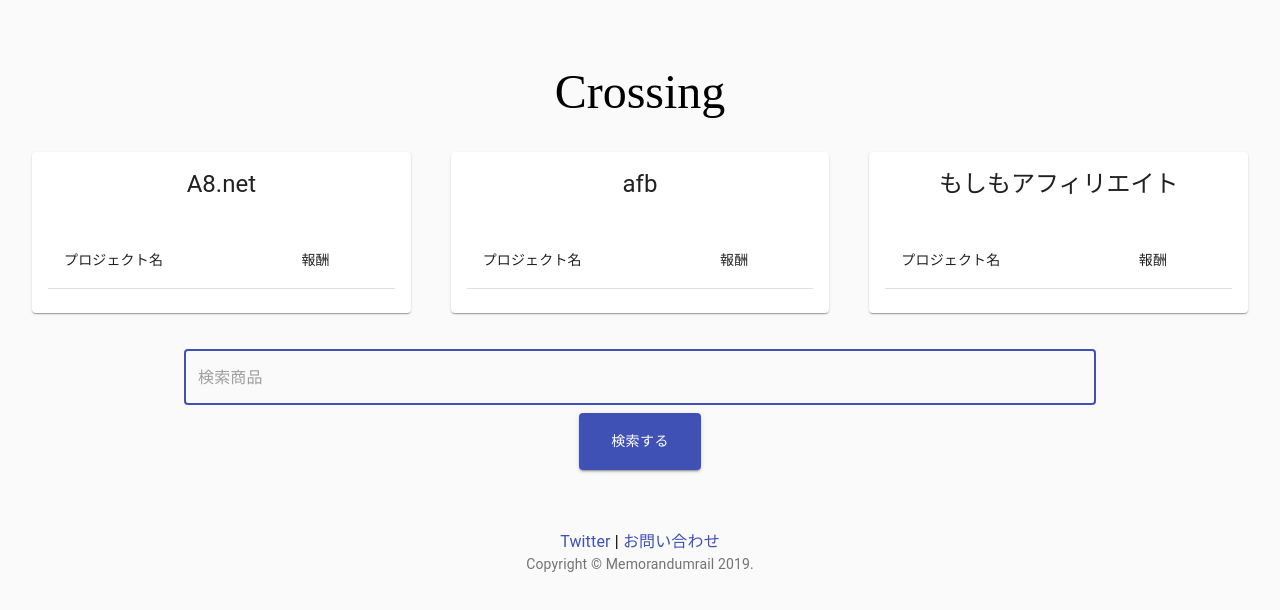
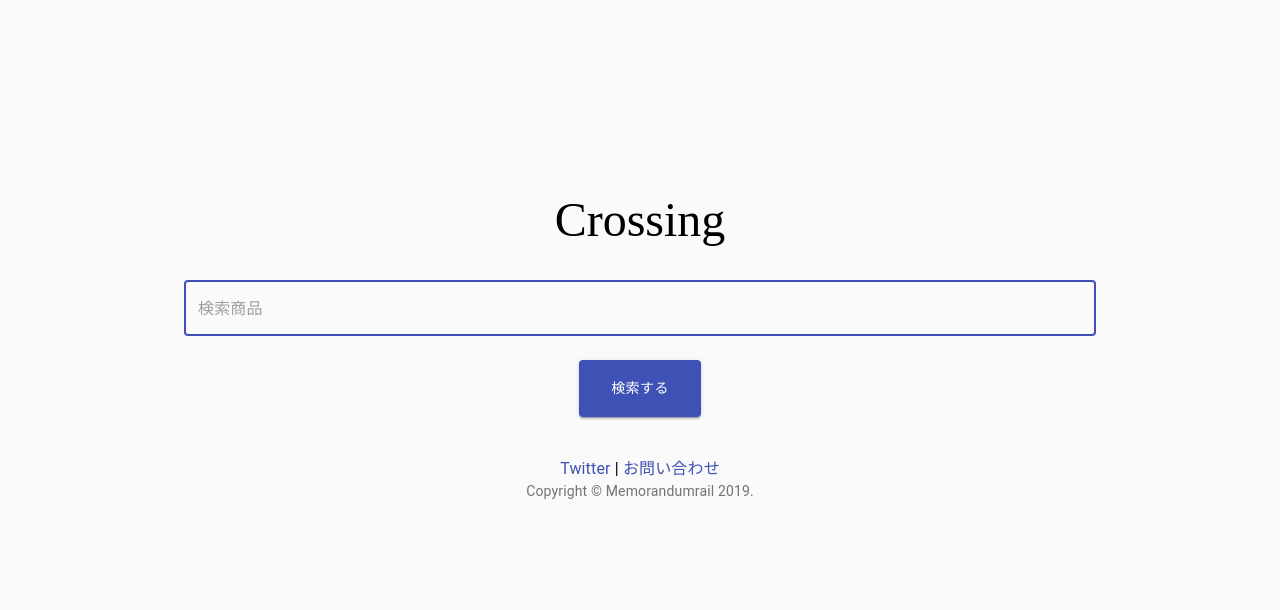
Before and after one commit to kawasaki-t0325/crossing, a React (Create React App) app: page / in a window 1280 px wide. Shown: the top 610 px of the page. Built offline with nearby package versions, Linux system fonts and the light colour scheme.

Commit message:
レイアウトの微修正

```diff
--- a/src/App.js
+++ b/src/App.js
@@ -29,19 +29,23 @@
     alignItems: 'center',
   },
   title_wrapper: {
-    marginTop: theme.spacing(8),
+    marginTop: theme.spacing(24),
   },
   title: {
     fontFamily: 'Georgia-BoldItalic',
   },
   main: {
-    marginTop: theme.spacing(4),
+    marginTop: theme.spacing(2),
   },
   button: {
+    margin: theme.spacing(2),
     padding: theme.spacing(2, 4),
   },
   textWarning: {
     color: '#d50000'
+  },
+  footer: {
+    marginTop: theme.spacing(8),
   },
 }));
 
@@ -110,6 +114,10 @@
     return results.filter(result => result['code'] === RESPONSE_STATUS.SUCCESS).length === 0;
   };
 
+  const isResultEmpty = () => {
+    return Object.values(result).filter(projectResult => Object.keys(projectResult).length !== 0).length === 0;
+  };
+
   return (
     <React.Fragment>
       {loadging && <Loading />}
@@ -117,15 +125,7 @@
         <Typography className={classes.title} align="center" variant="h3">Crossing</Typography>
       </Container>
       <Container className={classes.main} component="main">
-        <Grid container spacing={5} justify="center">
-          {asps.map(asp => (
-            <Grid item xs={12} sm={6} md={4}>
-              <AspInput
-                key={asp.title}
-                asp={asp}
-              />
-            </Grid>
-          ))}
+        <Grid container justify="center">
           <Container className={classes.container} maxWidth="md">
             <TextField
               variant="outlined"
@@ -140,12 +140,22 @@
             <Button className={classes.button} disabled={loadging} variant="contained" color="primary" onClick={search}>
               検索する
             </Button>
+            <Grid item xs={12}>
+              {message && <Typography align="center" className={classes.textWarning}>{message}</Typography>}
+            </Grid>
           </Container>
-          <Grid item xs={12}>
-            {message && <Typography align="center" className={classes.textWarning}>{message}</Typography>}
-          </Grid>
         </Grid>
-        <Box mt={5}>
+        <Grid container spacing={5} justify="center">
+          {!isResultEmpty() && asps.map((asp, index) => (
+            <Grid key={index} item xs={12} sm={6} md={4}>
+              <AspInput
+                key={asp.title}
+                asp={asp}
+              />
+            </Grid>
+          ))}
+        </Grid>
+        <Box className={classes.footer} mt={5}>
           <Typography align="center">
             <Link href="https://twitter.com/memorandumrail">Twitter</Link>{' '}|{' '}
             <Link href="https://memorandumrail.com/contact">お問い合わせ</Link>
```
